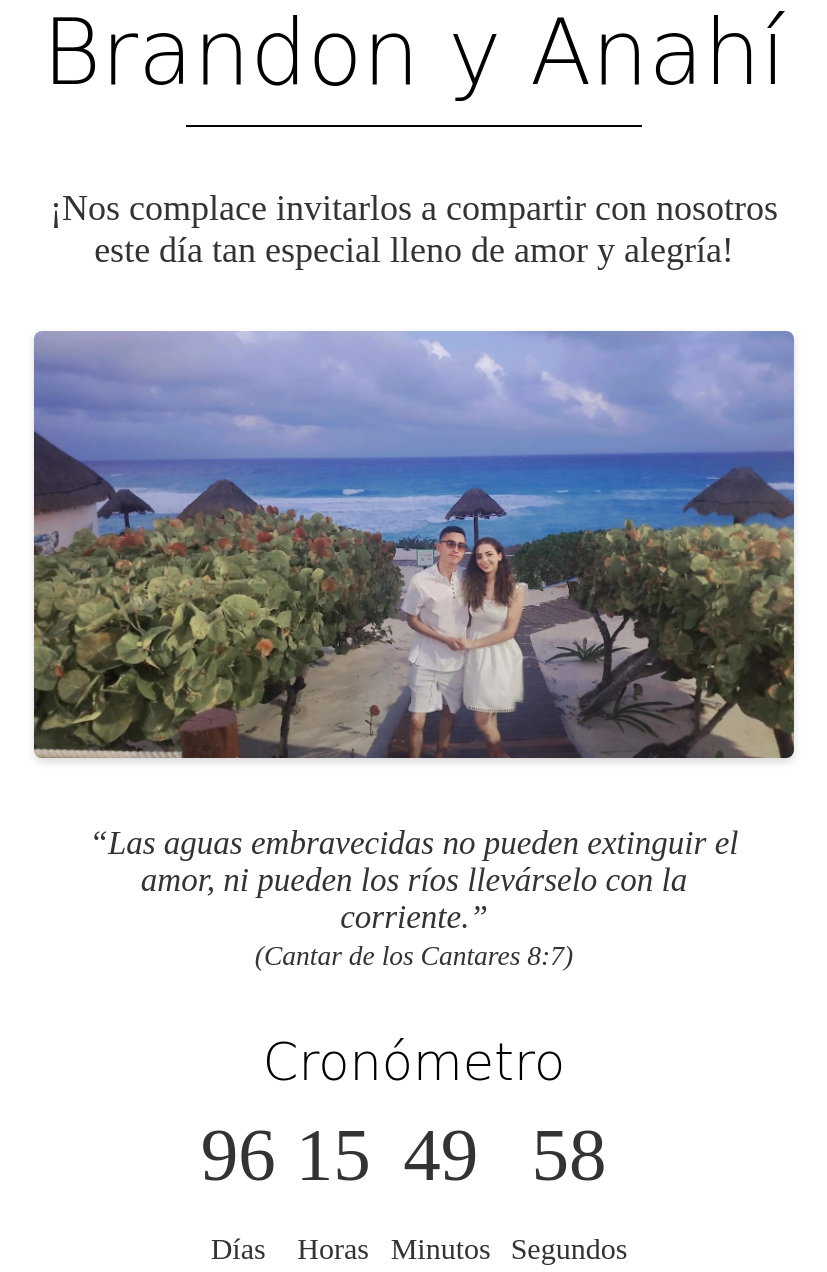
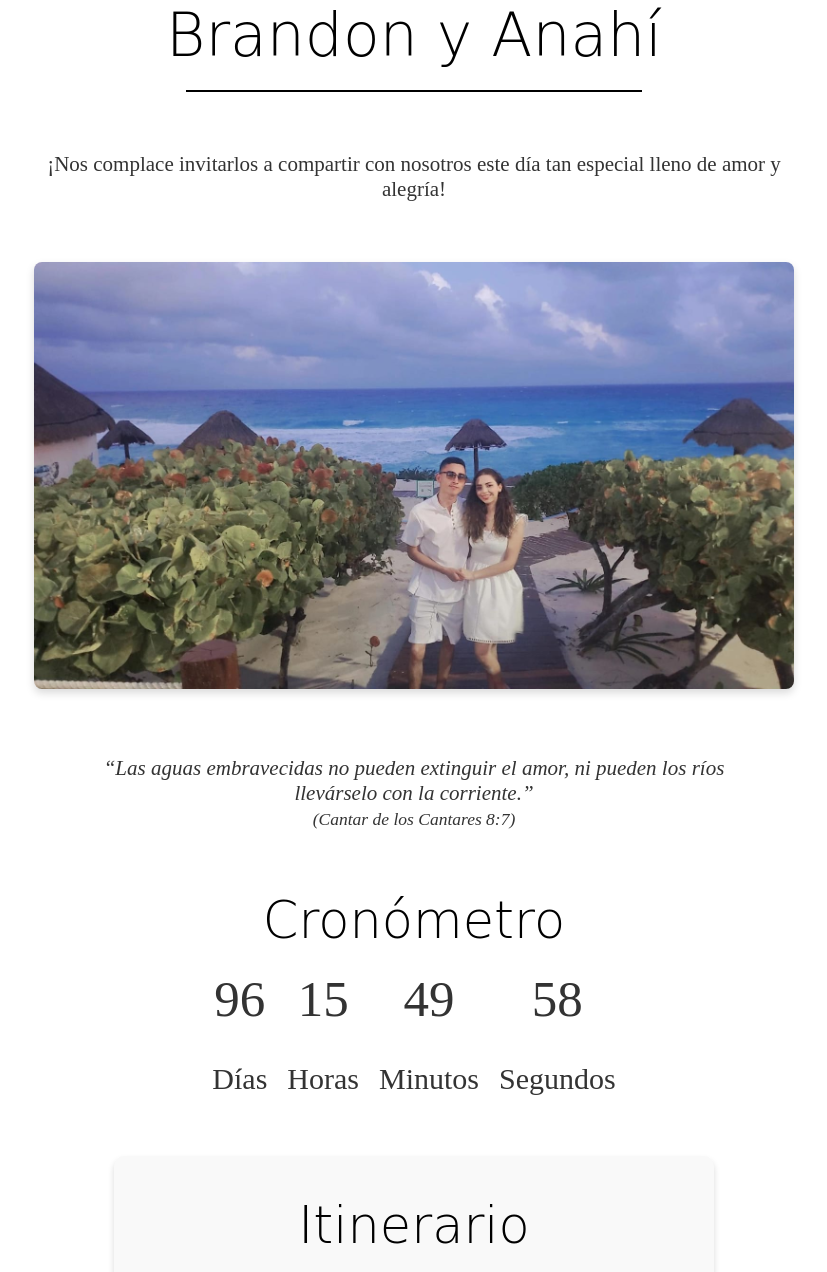
Before and after one commit to Brandon50523/Brandon-Y-Anahi, a plain HTML site: page index.html in a window 1280 px wide. Shown: the top 1272 px of the page, without its empty margins (226-1053 px from the left). Drawn offline with nearby package versions, Linux system fonts and the light colour scheme; no server answers; a small style sheet from the web is missing; a web font is replaced by a local one.

Commit message:
Add files via upload

```diff
--- a/BodaBrandoyAnahi.css
+++ b/BodaBrandoyAnahi.css
@@ -12,9 +12,10 @@
 * { margin:0; padding:0; box-sizing:border-box; }
 body { font-family:var(--font-body); font-size:var(--font-size); color:var(--text-color); background:var(--bg-color); }
 main, footer { max-width:800px; margin:0 auto; padding:0 20px; }
-h1 { font-family:var(--font-heading); color:var(--accent); text-align:center; margin-bottom:20px; font-size:3em; font-weight:100; }
+h1 { font-family:var(--font-heading); color:var(--accent); text-align:center; margin-bottom:20px; font-size:2em; font-weight:100; }
 h2,h3 { font-family:var(--font-heading); color:var(--accent); text-align:center; margin-bottom:20px; font-size:1.7em; font-weight:100; }
-p.intro { text-align:center; font-size:1.2em; margin-bottom:var(--spacing); }
+p.intro { text-align:center; font-size:.7em; margin-bottom:var(--spacing); }
+p { text-align:center; font-size:.7em; margin-bottom:var(--spacing); }
 
 /* Itinerario */
 #itinerario { text-align:center; padding:40px 20px; background:#f9f9f9; border-radius:10px; margin:40px auto; max-width:600px; box-shadow:0 4px 6px var(--shadow); }
@@ -24,12 +25,12 @@ p.intro { text-align:center; font-size:1.2em; margin-bottom:var(--spacing); }
 /* Secciones comunes */
 .header-divider { width:var(--divider-width); height:2px; background:var(--accent); margin:0 auto var(--spacing); }
 .foto-principal { width:100%; border-radius:8px; box-shadow:0 4px 8px var(--shadow); margin-bottom:var(--spacing); }
-.biblia { font-style:italic; text-align:center; font-size:1.1em; max-width:700px; margin:0 auto var(--spacing); }
+.biblia { font-style:italic; text-align:center; font-size:.7em; max-width:700px; margin:0 auto var(--spacing); }
 
 /* Cronómetro */
 #countdown { display:flex; justify-content:center; gap:20px; margin-bottom:var(--spacing); }
 #countdown div { text-align:center; }
-#countdown span { font-size:2.5em; display:block; }
+#countdown span { font-size:1.7em; display:block; }
 
 /* Galería */
 .carousel { width:100%; max-width:600px; margin:0 auto var(--spacing); overflow:hidden; position:relative; max-height:75vh; box-shadow:0 4px 6px var(--shadow); border-radius:8px; }
```
